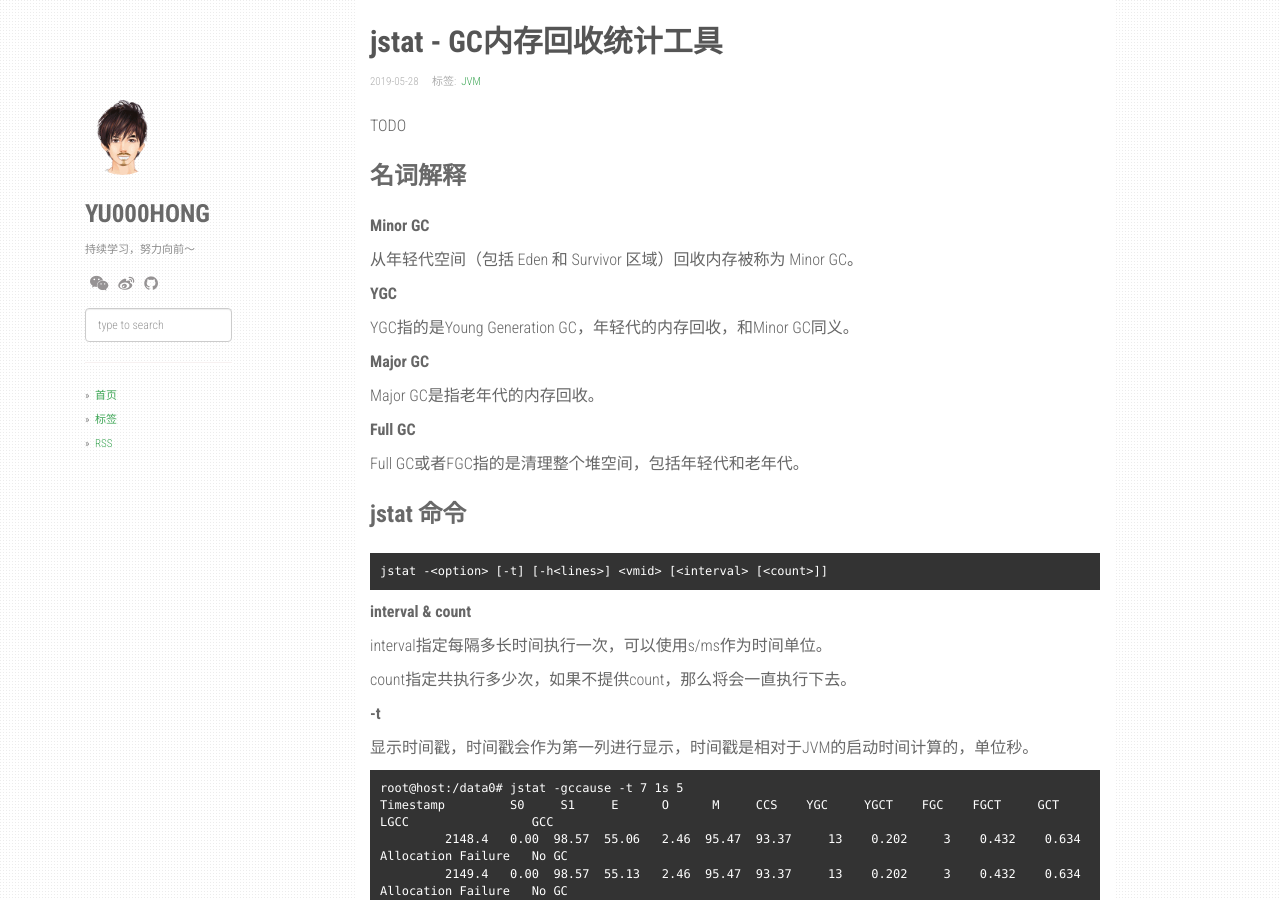
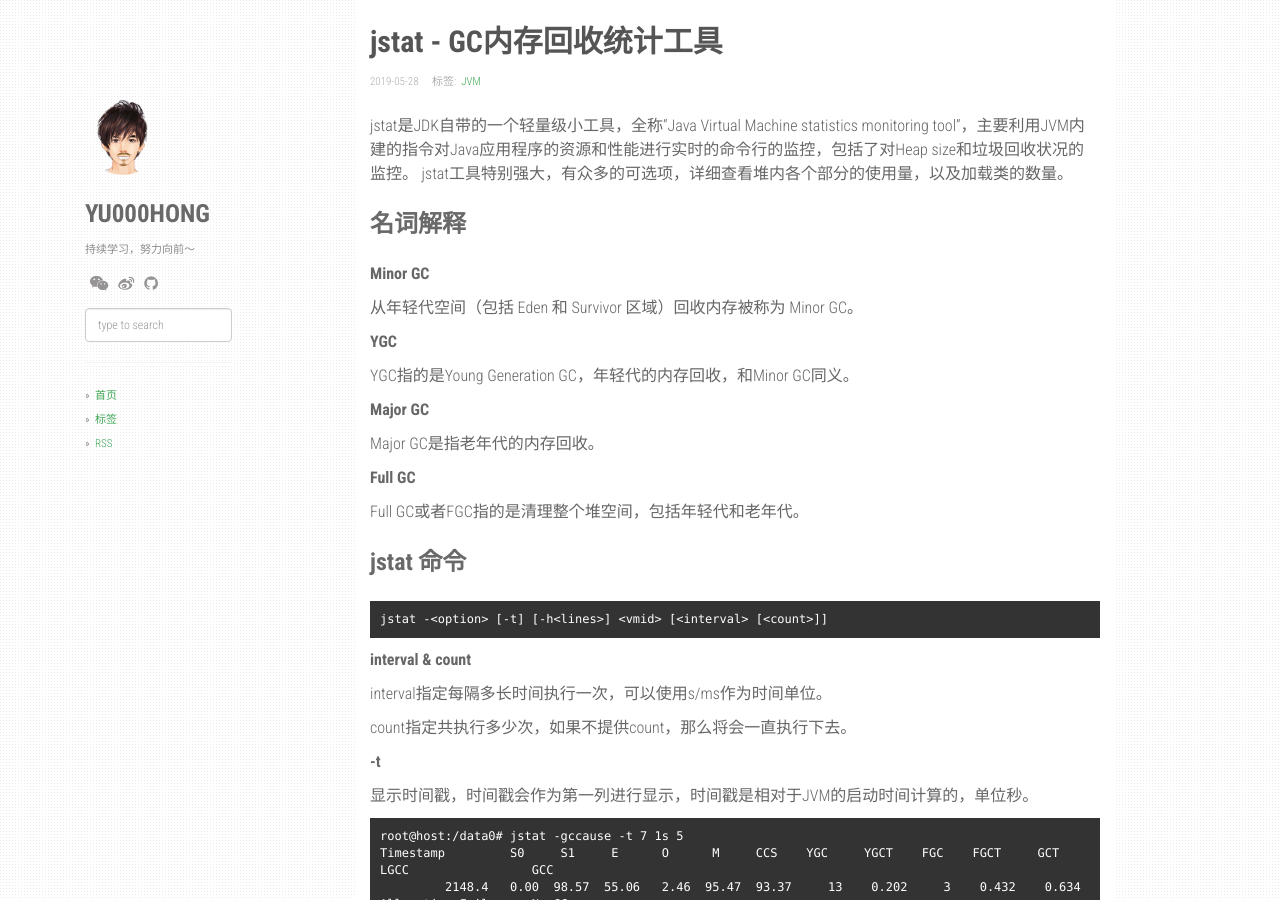
Before and after one commit to yu000hong/yu000hong.github.io, a Jekyll site: the page built from _posts/2019-05-28-jstat.md, in a window 1280 px wide and 900 px high. Built offline with Jekyll 4.4.1, drawn with Linux system fonts in a browser that asks for light colours; nearby versions of some CDN libraries.

Commit message:
添加摘要

```diff
--- a/_posts/2019-05-28-jstat.md
+++ b/_posts/2019-05-28-jstat.md
@@ -5,7 +5,8 @@ date: 2019-05-28 11:00:00 +0800
 tags: [JVM]
 ---
 
-TODO
+jstat是JDK自带的一个轻量级小工具，全称“Java Virtual Machine statistics monitoring tool”，主要利用JVM内建的指令对Java应用程序的资源和性能进行实时的命令行的监控，包括了对Heap size和垃圾回收状况的监控。
+jstat工具特别强大，有众多的可选项，详细查看堆内各个部分的使用量，以及加载类的数量。
 
 <!-- more -->
 
```
